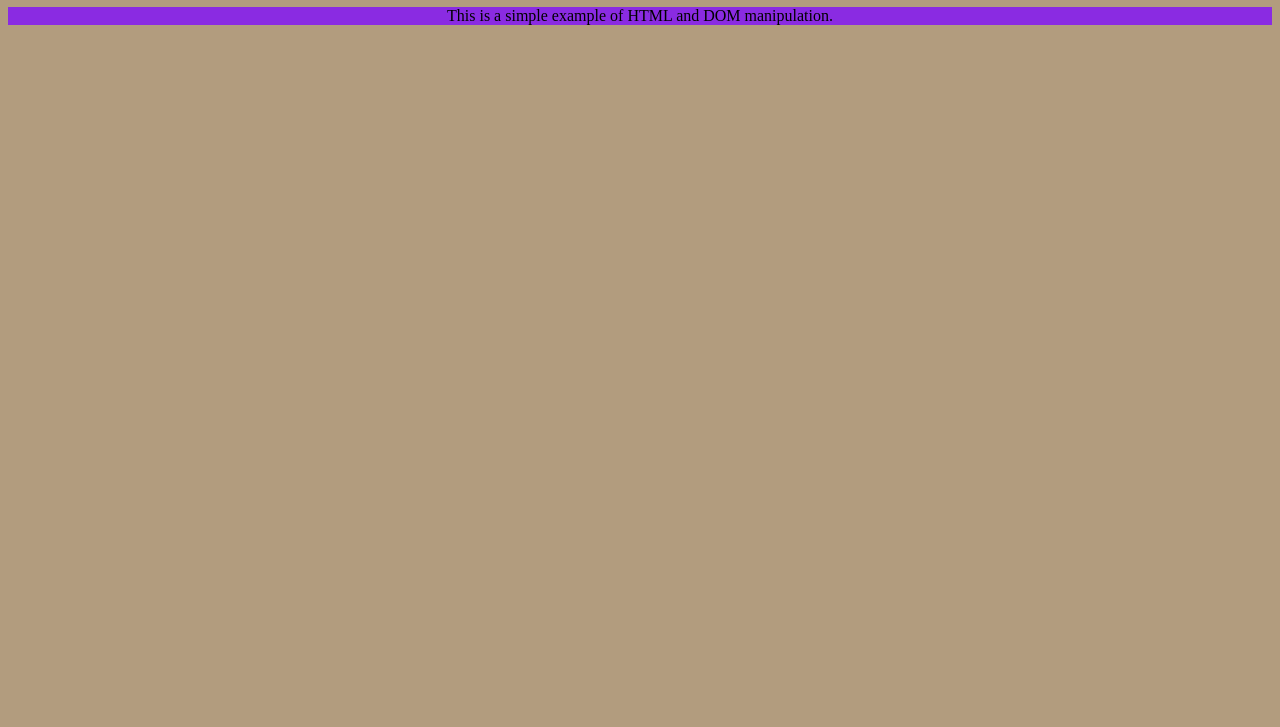
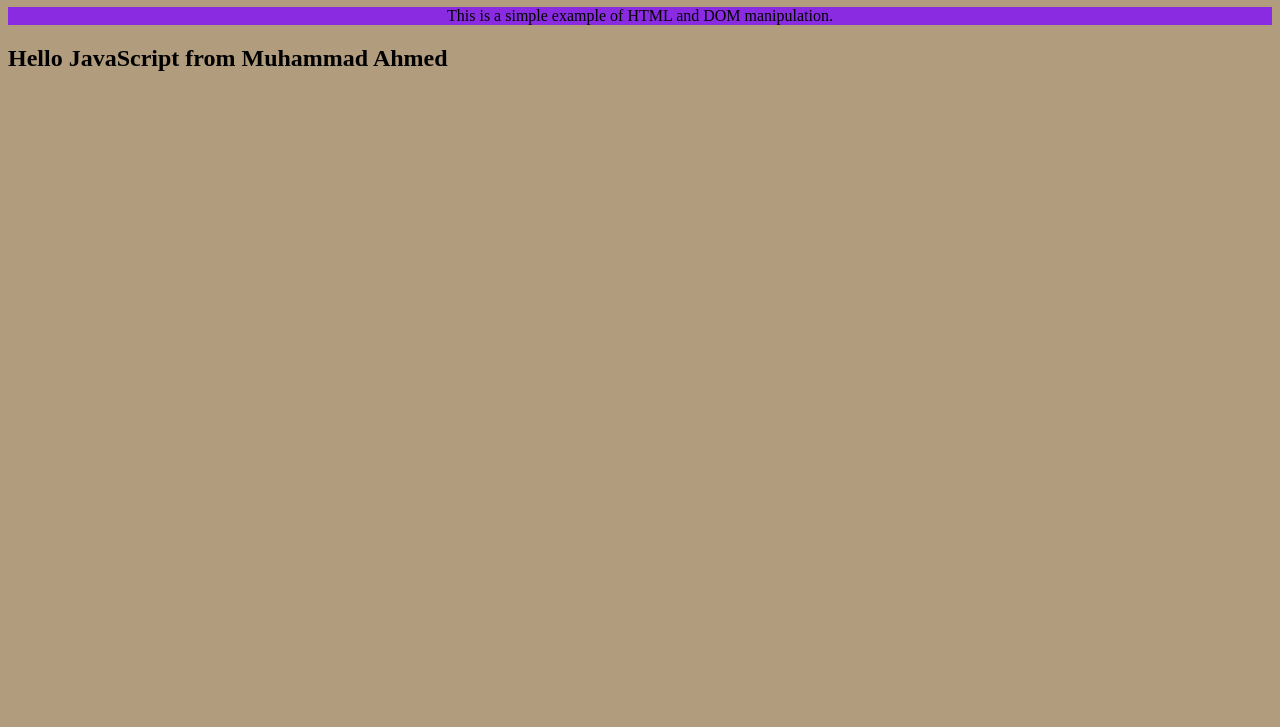
Before and after one commit to Aplha-pro/JavaScript-journey, a plain HTML site: page DOM Manipulation/index.html in a window 1280 px wide. Shown: the part 73-800 px from the top of the page. Drawn offline with Linux system fonts and the light colour scheme.

Commit message:
git - add

```diff
--- a/DOM Manipulation/index.html
+++ b/DOM Manipulation/index.html
@@ -11,6 +11,10 @@
     <h1 id="heading-1">Welcome to my webpage!</h1>
     <p class="para-1">This is a simple example of HTML and DOM manipulation.</p>
   </div>
+  <!-- Task 1- Create h2 heading element text "Hello JavaScript" then append "from Muhammad Ahmed" using JS -->
+  <div>
+    <h2>Hello JavaScript</h2>
+  </div>
 
   <script src="./index.js"></script>
 </body>
--- a/DOM Manipulation/index.js
+++ b/DOM Manipulation/index.js
@@ -1,8 +1,13 @@
 let heading = document.getElementById('heading-1');
 let classname = document.getElementsByClassName('para-1');
 
-console.log(heading);
-console.dir(heading);
+// console.log(heading);
+// console.dir(heading);
 
-console.log(classname);
-console.dir(classname);
+// console.log(classname);
+// console.dir(classname);
+
+// Task 1
+let h2 = document.querySelector("h2");
+h2.innerText = h2.innerText + ' from Muhammad Ahmed';
+console.log(h2);
```
